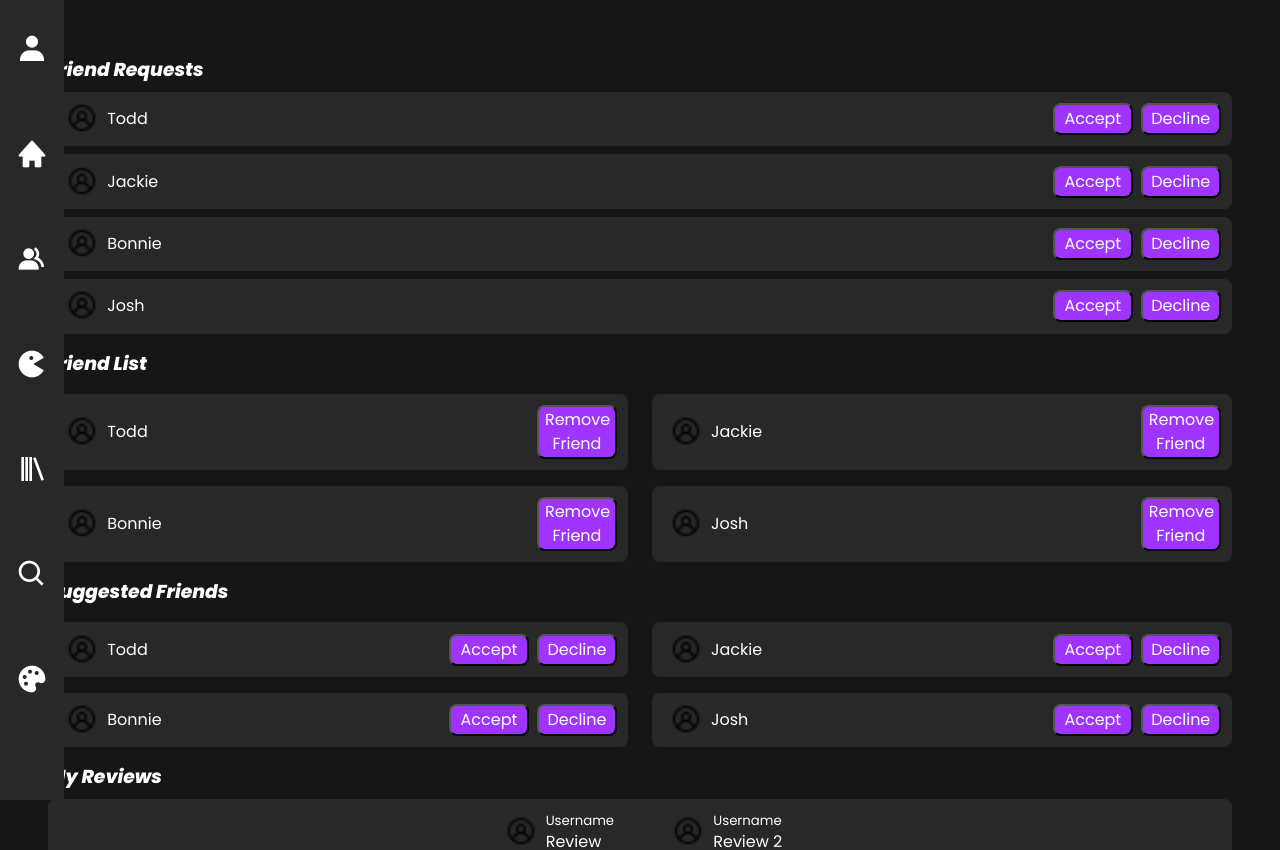
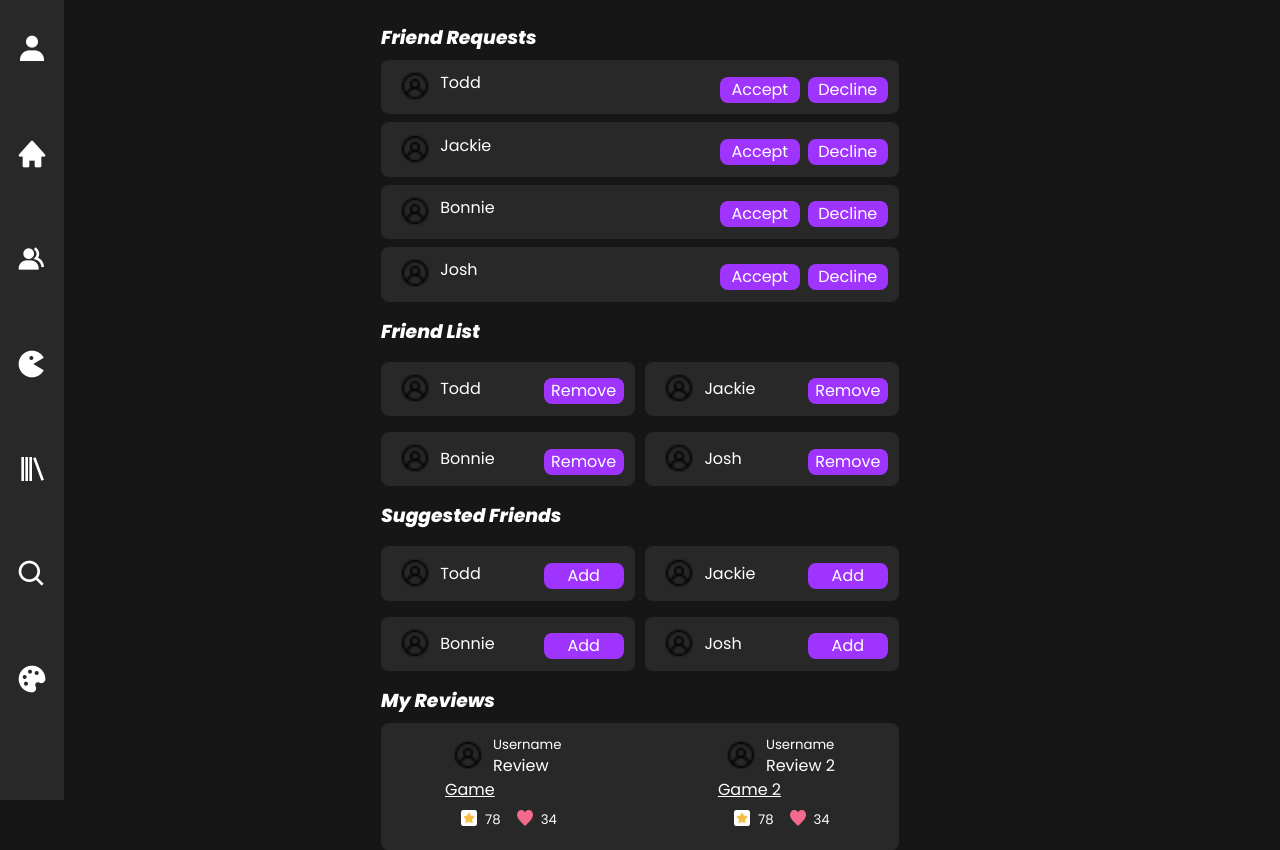
Before and after one commit to saduhub/Backlog-Boss, a React (Vite) app in the folder client/: page /Social in a window 1280 px wide. Shown: the top 850 px of the page. Built offline with nearby package versions, Linux system fonts and the light colour scheme.

Commit message:
Added styles to social page

```diff
--- a/client/src/assets/css/social.css
+++ b/client/src/assets/css/social.css
@@ -81,11 +81,17 @@
 .social-inner-box {
   background-color: var(--grey);
   padding: .7rem;
+  display: flex;
+  flex-direction: column;
+  align-items: center;
+  justify-content: center;
 }
 
 /* Search Bar */
 .social-container {
-  padding: 3rem;
+  padding: 1rem;
+  max-width: 550px;
+  margin: 0 auto;
 }
 
 .social-search-box {
@@ -122,6 +128,8 @@
 .social-button {
   background-color: var(--purple);
   width: 5rem;
+  border: none;
+  margin-top: 0.3rem;
 }
 
 .social-sub-container {
@@ -140,6 +148,20 @@
 .social-review-box {
   padding-left: 4rem;
   padding-right: 4rem;
+  margin-bottom: 6rem;
+}
+
+@media (min-width: 380px) {
+  .social-inner-box {
+    flex-direction: row;
+    justify-content: space-between;
+  }
+
+  .social-suggested-friends {
+    display: grid;
+    grid-template-columns: 1fr;
+    gap: 0px;
+  }
 }
 
 @media (min-width: 760px) {
--- a/client/src/components/FriendSuggestion.jsx
+++ b/client/src/components/social/FriendList.jsx
@@ -1,9 +1,6 @@
-const FriendSuggestion = ({ friendRequests }) => {
-  const handleFriendAccept = () => {
-
-  }
-
-  const handleFriendDecline = () => {
+// eslint-disable-next-line
+const FriendList = ({ friendRequests }) => {
+  const handleFriendRemove = () => {
 
   }
 
@@ -11,11 +8,12 @@ const FriendSuggestion = ({ friendRequests }) => {
     <div>
       <section className="social-font">
         <h3 className="social-my-p5">
-          Suggested Friends
+          Friend List
         </h3>
 
         <div className="social-col-2">
           {friendRequests &&
+            // eslint-disable-next-line
             friendRequests.map(req => {
               return (
                 <div key={req.id} className="social-inner-box social-box-col-2 social-flex social-flex-wrap social-my-p5 social-border-radius social-content-between">
@@ -25,12 +23,9 @@ const FriendSuggestion = ({ friendRequests }) => {
                       {req.username}
                     </p>
                   </div>
-                  <div className="social-flex social-gap-p5">
-                    <button onClick={handleFriendAccept} className="social-button social-font social-border-radius">
-                      Accept
-                    </button>
-                    <button onClick={handleFriendDecline} className="social-button social-font social-border-radius">
-                      Decline
+                  <div className="social-gap-p5">
+                    <button onClick={handleFriendRemove} className="social-button social-border-radius social-font">
+                      Remove
                     </button>
                   </div>
                 </div>
@@ -43,4 +38,4 @@ const FriendSuggestion = ({ friendRequests }) => {
   )
 }
 
-export default FriendSuggestion
+export default FriendList
--- a/client/src/components/FriendRequest.jsx
+++ b/client/src/components/social/FriendRequest.jsx
@@ -1,5 +1,5 @@
 import { useMutation } from '@apollo/client';
-import { ADD_FRIEND, REJECT_FRIEND } from '../utils/mutations';
+import { ADD_FRIEND } from '../../utils/mutations';
 
 const FriendRequest = ({ friendRequests }) => {
   const { data } = useMutation(ADD_FRIEND, {
@@ -23,12 +23,13 @@ const FriendRequest = ({ friendRequests }) => {
           Friend Requests
         </h3>
 
-        <div>
+        <div className='social-friend-requests'>
           {friendRequests &&
+            // eslint-disable-next-line
             friendRequests.map(req => {
               return (
                 <div key={req.id} className="social-inner-box social-my-p5 social-flex social-flex-wrap social-content-between social-border-radius">
-                  <div className="social-flex social-items-center">
+                  <div className="social-flex social-items-cente social-image-name-div">
                     <img src={req.profilePictureUrl} alt="profile pic" className="social-profile-pic" />
                     <p>
                       {req.username}
--- a/client/src/components/FriendList.jsx
+++ b/client/src/components/social/FriendSuggestion.jsx
@@ -1,5 +1,8 @@
-const FriendList = ({ friendRequests }) => {
-  const handleFriendRemove = () => {
+const FriendSuggestion = ({ friendRequests }) => {
+  const handleFriendAccept = () => {
+
+  }
+  const handleFriendDecline = () => {
 
   }
 
@@ -7,11 +10,12 @@ const FriendList = ({ friendRequests }) => {
     <div>
       <section className="social-font">
         <h3 className="social-my-p5">
-          Friend List
+          Suggested Friends
         </h3>
 
-        <div className="social-col-2">
+        <div className="social-col-2 social-suggested-friends">
           {friendRequests &&
+            // eslint-disable-next-line
             friendRequests.map(req => {
               return (
                 <div key={req.id} className="social-inner-box social-box-col-2 social-flex social-flex-wrap social-my-p5 social-border-radius social-content-between">
@@ -21,9 +25,9 @@ const FriendList = ({ friendRequests }) => {
                       {req.username}
                     </p>
                   </div>
-                  <div className="social-gap-p5">
-                    <button onClick={handleFriendRemove} className="social-button social-border-radius social-font">
-                      Remove Friend
+                  <div className="social-flex social-gap-p5">
+                    <button onClick={handleFriendAccept} className="social-button social-font social-border-radius">
+                      Add
                     </button>
                   </div>
                 </div>
@@ -36,4 +40,4 @@ const FriendList = ({ friendRequests }) => {
   )
 }
 
-export default FriendList
+export default FriendSuggestion
```
Also changed, not shown: client/src/components/social/FriendSearch.jsx (renamed from client/src/components/FriendSearch.jsx, +7 -7 lines), client/src/components/social/UserReviews.jsx (renamed from client/src/components/UserReviews.jsx, +5 -5 lines), client/src/pages/Social.jsx (+4 -4 lines).
